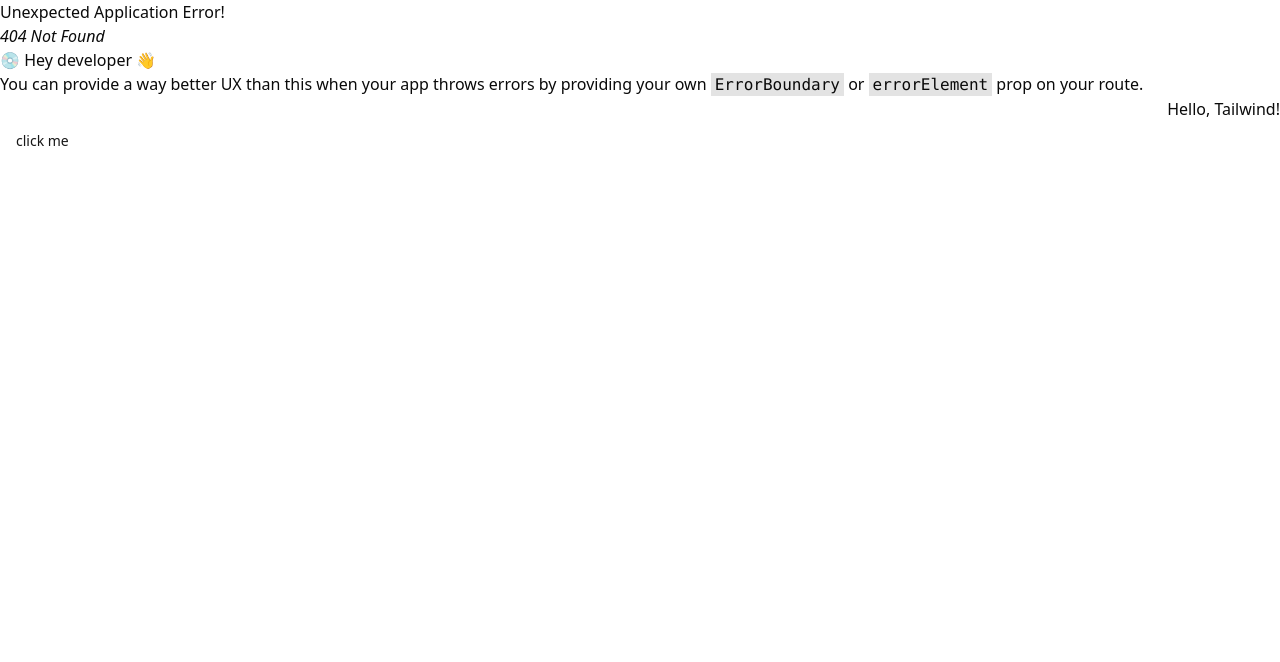
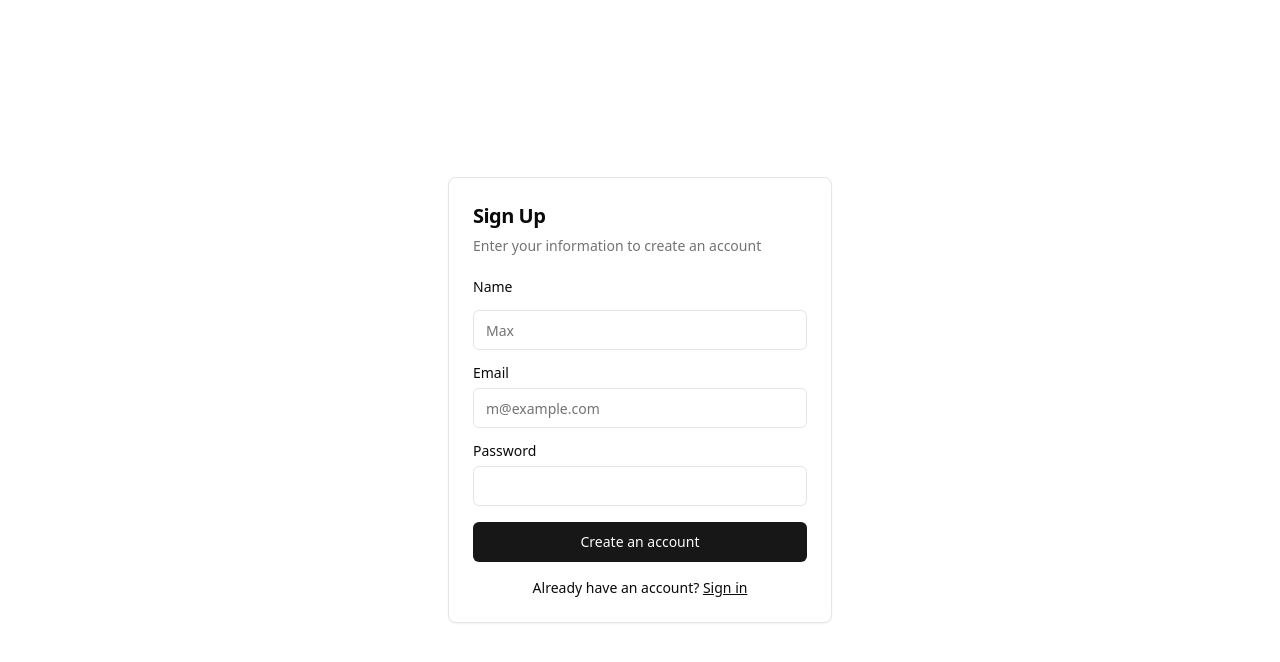
Before and after one commit to Deopa12Kunal/ebook-dashboard, a React (Vite) app: page /register in a window 1280 px wide. Before the commit this address had no page. Shown: the top 662 px of the page. Built offline with nearby package versions, Linux system fonts and the light colour scheme.

Commit message:
add login, home and register pages

```diff
--- a/src/App.tsx
+++ b/src/App.tsx
@@ -1,15 +1,15 @@
-import { Button } from "@/components/ui/button"
+// import { Button } from "@/components/ui/button"
 
 
 
-function App() {
+// function App() {
 
-  return (
-    <>
-    <h1 className="text-right">Hello, Tailwind!</h1>
-   <Button variant={"link"}>click me</Button>
-    </>
-  )
-}
+//   return (
+//     <>
+//     <h1 className="text-right">Hello, Tailwind!</h1>
+//    <Button variant={"link"}>click me</Button>
+//     </>
+//   )
+// }
 
-export default App
+// export default App
--- a/src/main.tsx
+++ b/src/main.tsx
@@ -1,6 +1,6 @@
 import React from 'react'
 import ReactDOM from 'react-dom/client'
-import App from './App.tsx'
+// import App from './App.tsx'
 import './index.css'
 import { RouterProvider } from 'react-router-dom';
 import router from './router.tsx';
@@ -8,6 +8,6 @@
 ReactDOM.createRoot(document.getElementById('root')!).render(
   <React.StrictMode>
     <RouterProvider router ={router}></RouterProvider>
-    <App />
+    {/* <App /> */}
   </React.StrictMode>
 )
--- a/src/pages/Login.tsx
+++ b/src/pages/LoginPage.tsx
@@ -3,6 +3,10 @@
 import { Label } from "@/components/ui/label";
 import { Button } from "@/components/ui/button";
 import { Input } from "@/components/ui/input";
+import { Link } from "react-router-dom";
+
+
+
 // import { Section } from "lucide-react";
 
 const LoginPage = () => {
@@ -28,6 +32,12 @@
       </CardContent>
       <CardFooter>
         <Button className="w-full">Sign in</Button>
+         <div className="mt-4 text-center text-sm">
+          Don't have an account?{" "}
+          <Link to={'/login'} className="underline">
+            Sign in
+          </Link>
+        </div>
       </CardFooter>
   </Card>
    </section>
--- /dev/null
+++ b/src/pages/RegisterPage.tsx
@@ -0,0 +1,57 @@
+// import React from 'react'
+import { Card ,CardContent, CardDescription,CardHeader,CardTitle} from "@/components/ui/card";
+import { Label } from "@/components/ui/label";
+import { Button } from "@/components/ui/button";
+import { Input } from "@/components/ui/input";
+import { Link } from "react-router-dom";
+
+const RegisterPage = () => {
+  return (
+    <section className="flex justify-center items-center h-screen">
+        <Card   className="w-full max-w-sm">
+      <CardHeader>
+        <CardTitle className="text-xl">Sign Up</CardTitle>
+        <CardDescription>
+          Enter your information to create an account
+        </CardDescription>
+      </CardHeader>
+      <CardContent>
+        <div className="grid gap-4">
+          <div className="grid  gap-4">
+           <Label htmlFor="first-name">Name</Label>
+              <Input id="first-name" placeholder="Max" required />
+
+          </div>
+          <div className="grid gap-2">
+            <Label htmlFor="email">Email</Label>
+            <Input
+              id="email"
+              type="email"
+              placeholder="m@example.com"
+              required
+            />
+          </div>
+          <div className="grid gap-2">
+            <Label htmlFor="password">Password</Label>
+            <Input id="password" type="password" />
+          </div>
+          <Button type="submit" className="w-full">
+            Create an account
+          </Button>
+          {/* <Button variant="outline" className="w-full">
+            Sign up with GitHub
+          </Button> */}
+        </div>
+        <div className="mt-4 text-center text-sm">
+          Already have an account?{" "}
+          <Link to={'/login'} className="underline">
+            Sign in
+          </Link>
+        </div>
+      </CardContent>
+    </Card>
+    </section>
+  )
+}
+
+export default RegisterPage
```
Also changed, not shown: src/router.tsx (+6 -2 lines).
